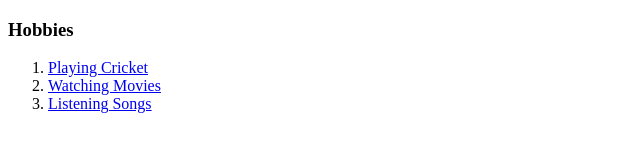
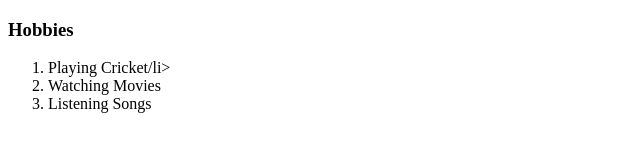
Before and after one commit to skandkhanduri/cv, a plain HTML site: page hobbies.html in a window 1280 px wide. Shown: the whole page, without its empty margins (0-640 px from the left). Drawn offline with Linux system fonts and the light colour scheme.

Commit message:
Update hobbies.html

```diff
--- a/hobbies.html
+++ b/hobbies.html
@@ -7,9 +7,9 @@
 <body>
 <h3>Hobbies</h3>
 <ol>
-    <li><a href="https://www.youtube.com/watch?v=ygm2zMn2QMg">Playing Cricket</a></li>
-    <li><a href="https://www.youtube.com/watch?v=uWtlvFijc3o">Watching Movies</a></li>
-    <li><a href="https://www.youtube.com/watch?v=7CNeqA9PBYE">Listening Songs</a></li>
+    <li>Playing Cricket/li>
+    <li>Watching Movies</li>
+    <li>Listening Songs</li>
 </ol>
 </body>
 </html>
```
